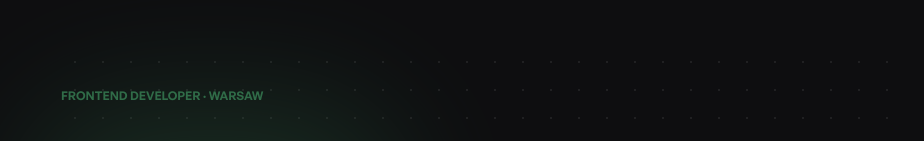
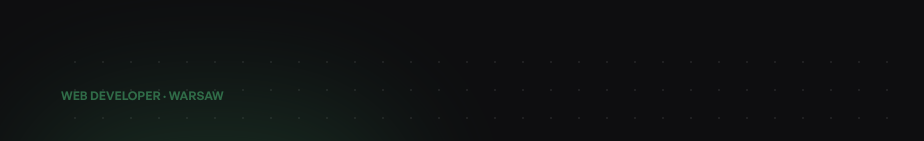
Before and after one commit to bartoszb0/portfolio, a React (Vite) app: page / in a window 1280 px wide. Shown: the top 141 px of the page, without its empty margins (163-1087 px from the left). Built offline with nearby package versions, Linux system fonts and the light colour scheme; the HTML template or start-up script is replaced by a standard one.

Commit message:
update job title in AboutMe component

```diff
--- a/src/components/AboutMe.tsx
+++ b/src/components/AboutMe.tsx
@@ -19,7 +19,7 @@ export default function AboutMe() {
 
       <div className="relative">
         <p className="fade-up text-xs font-semibold uppercase text-accent mb-6">
-          Frontend Developer · Warsaw
+          Web Developer · Warsaw
         </p>
 
         <h1 className="fade-up-1 text-display font-semibold text-white mb-7">
```
